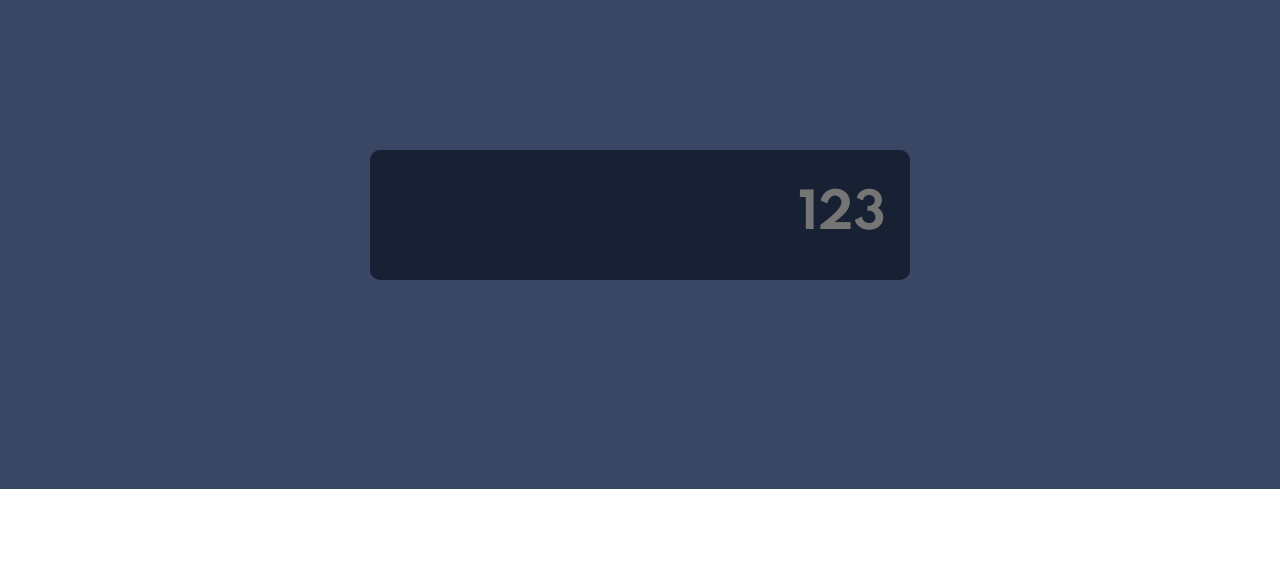
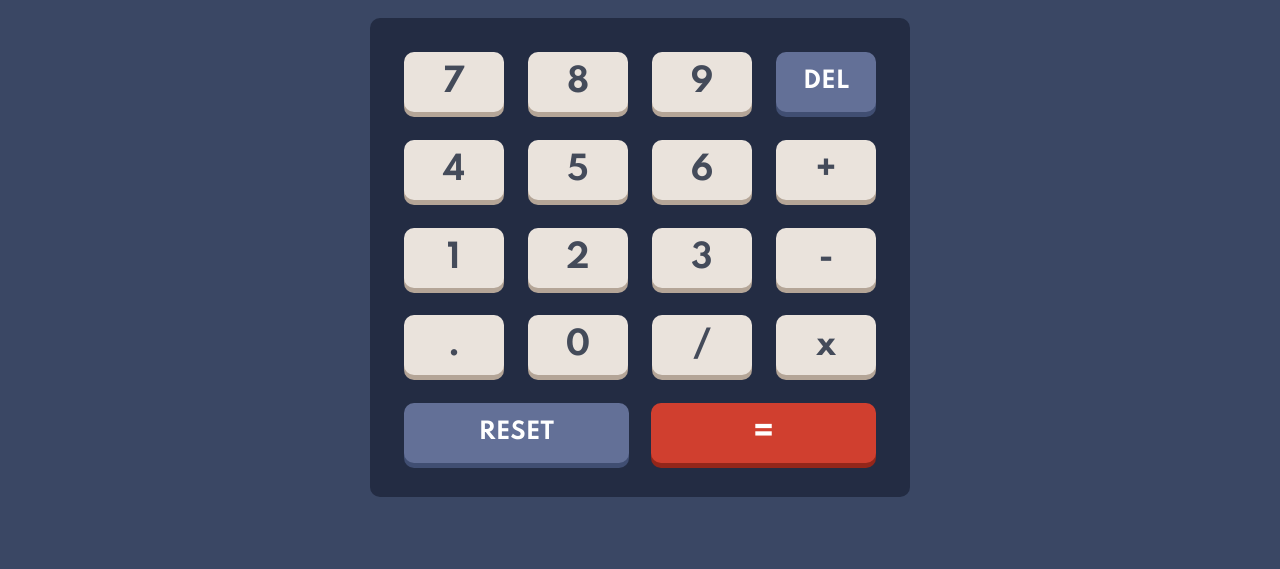
Before and after one commit to wbilashee/calculator, a plain HTML site: page index.html in a window 1280 px wide. Shown: the part 295-864 px from the top of the page. Before the commit the page ends 800 px from the top, so only its background shows below. Drawn offline with Linux system fonts and the light colour scheme.

Commit message:
keypad done

```diff
--- a/app/scss/_globals.scss
+++ b/app/scss/_globals.scss
@@ -71,24 +71,20 @@ a {
 }
 
 .container {
-  padding: 0;
   width: 100%;
+  padding: 2.25rem 1.25rem;
   background: var(--main-bg);
 
   @include breakpoint-up(medium) {
-    padding: 2rem;
+    padding: 4.5rem 1.5rem;
   }
 }
 
 .calculator {
-  width: 90%;
   margin: auto;
   height: 45rem;
+  max-width: 33.75rem;
   flex-direction: column;
-
-  @include breakpoint-up(medium) {
-    width: 33.75rem;
-  }
 
   > * {
     border-radius: 0.625rem;
--- /dev/null
+++ b/app/scss/_keypad.scss
@@ -0,0 +1,86 @@
+.keypad {
+  width: 100%;
+  height: 30rem;
+  padding: 0.65em;
+  background-color: var(--keypad-bg-toggle);
+
+  @include breakpoint-up(medium) {
+    padding: 1em;
+  }
+
+  table {
+    width: 100%;
+    height: 100%;
+
+    tbody {
+      width: 100%;
+      height: 100%;
+      flex-direction: column;
+
+      tr {
+        width: 100%;
+      }
+    }
+  }
+
+  button {
+    border: none;
+    outline: none;
+    width: 3.75rem;
+    height: 3.75rem;
+    cursor: pointer;
+    transition: 0.3s;
+    font-size: 0.85em;
+    font-family: inherit;
+    line-height: 3.75rem;
+    border-radius: 0.3125rem;
+    color: var(--key-color-main);
+    background: var(--key-color);
+    box-shadow: 0 5px 0 var(--key-shadow);
+
+    @include breakpoint-up(medium) {
+      width: 6.25rem;
+      font-size: 1em;
+      border-radius: 0.625rem;
+    }
+
+    &:active {
+      transform: scale(0.8);
+    }
+
+    &.rst {
+      width: 8.4375rem;
+      font-size: 0.5em;
+      color: var(--rst-del-color);
+      background: var(--key-bg-del-reset);
+      box-shadow: 0 5px 0 var(--key-del-reset-shadow);
+
+      @include breakpoint-up(medium) {
+        width: 14.0625rem;
+        font-size: 0.7em;
+      }
+    }
+
+    &.eq {
+      width: 8.4375rem;
+      color: var(--eq-color);
+      background: var(--key-bg-eq);
+      box-shadow: 0 5px 0 var(--key-eq-shadow);
+
+      @include breakpoint-up(medium) {
+        width: 14.0625rem;
+      }
+    }
+
+    &.del {
+      font-size: 0.5em;
+      color: var(--rst-del-color);
+      background: var(--key-bg-del-reset);
+      box-shadow: 0 5px 0 var(--key-del-reset-shadow);
+
+      @include breakpoint-up(medium) {
+        font-size: 0.7em;
+      }
+    }
+  }
+}
--- a/app/scss/_screen.scss
+++ b/app/scss/_screen.scss
@@ -2,10 +2,12 @@
   width: 100%;
   height: 5.625rem;
   overflow: hidden;
+  margin: 1rem auto 0.75rem;
   background: var(--screen-bg);
 
   @include breakpoint-up(medium) {
     height: 8.125rem;
+    margin: 1.75rem auto 1.5rem;
   }
 
   input {
--- a/app/scss/style.scss
+++ b/app/scss/style.scss
@@ -2,3 +2,4 @@
 @import "globals";
 @import "header";
 @import "screen";
+@import "keypad";
--- a/index.html
+++ b/index.html
@@ -33,7 +33,7 @@
             </label>
           </div>
         </header>
-        <article class="screen">
+        <article class="screen flex flex-ai-c flex-jc-c">
           <input
             type="text"
             name="number"
@@ -41,6 +41,44 @@
             id="screen-input"
             placeholder="123"
           />
+        </article>
+        <article class="keypad">
+          <table>
+            <tbody class="flex flex-jc-sb">
+              <tr class="flex flex-jc-sb">
+                <td><button>7</button></td>
+                <td><button>8</button></td>
+                <td><button>9</button></td>
+                <td><button class="del">DEL</button></td>
+              </tr>
+              <tr class="flex flex-jc-sb">
+                <td><button>4</button></td>
+                <td><button>5</button></td>
+                <td><button>6</button></td>
+                <td><button>+</button></td>
+              </tr>
+              <tr class="flex flex-jc-sb">
+                <td><button>1</button></td>
+                <td><button>2</button></td>
+                <td><button>3</button></td>
+                <td><button>-</button></td>
+              </tr>
+              <tr class="flex flex-jc-sb">
+                <td><button>.</button></td>
+                <td><button>0</button></td>
+                <td><button>/</button></td>
+                <td><button>x</button></td>
+              </tr>
+              <tr class="flex flex-jc-sb">
+                <td colspan="2">
+                  <button class="rst">RESET</button>
+                </td>
+                <td colspan="2">
+                  <button class="eq">=</button>
+                </td>
+              </tr>
+            </tbody>
+          </table>
         </article>
       </section>
     </main>
```
Also changed, not shown: dist/style.css, 1 other file.
